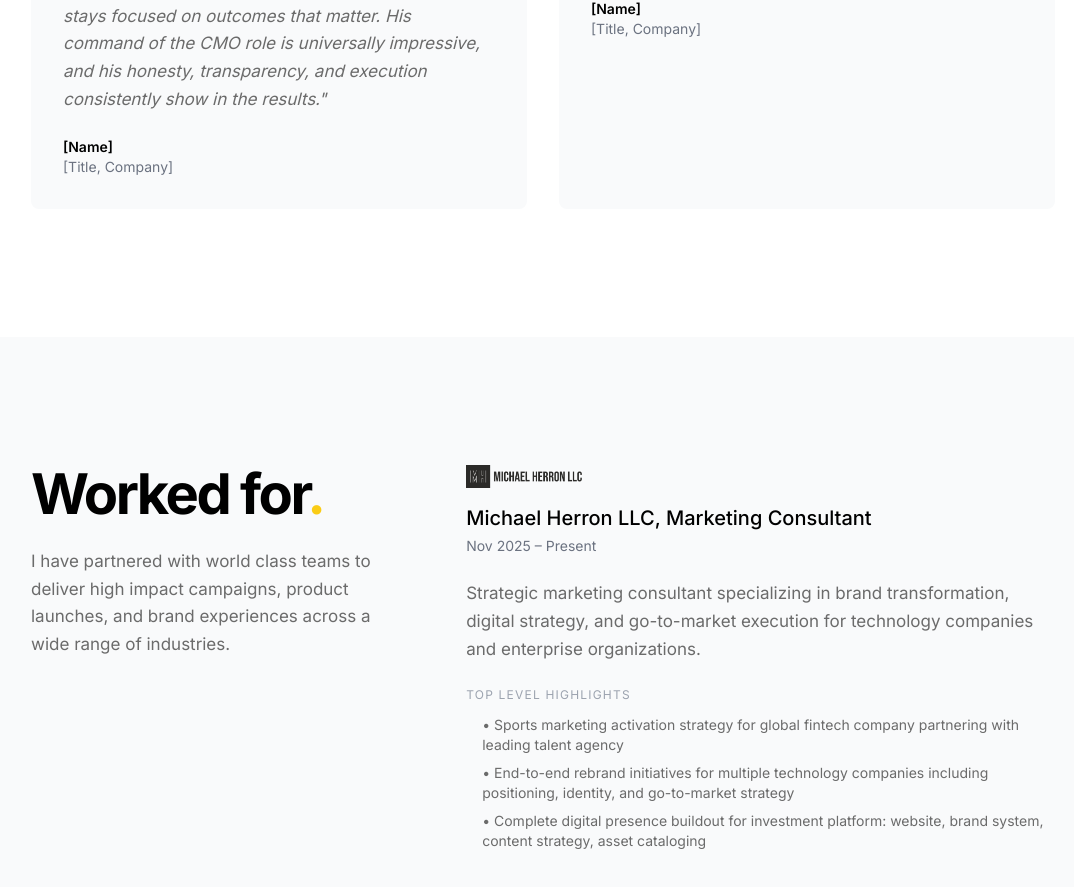
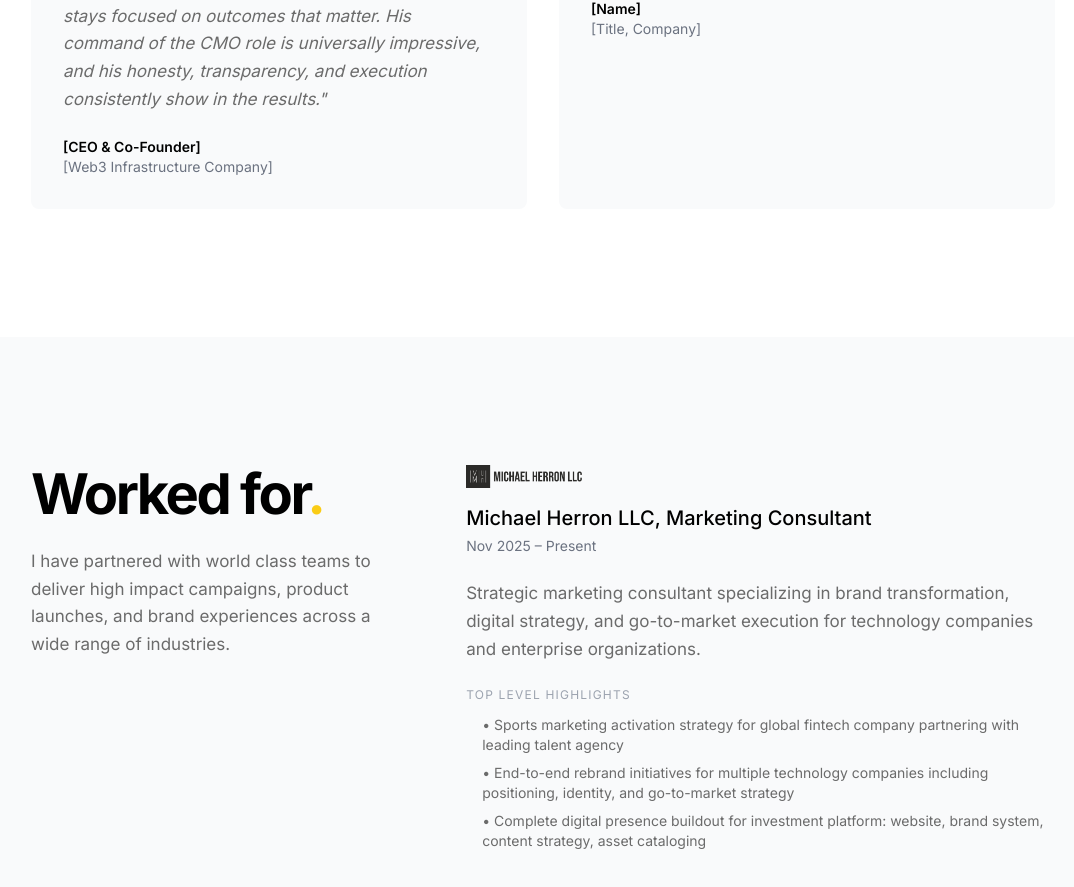
Before and after one commit to mrh1976/mherron, a Next.js app: page / in a window 1280 px wide. Shown: the part 3953-4840 px from the top of the page, without its empty margins (97-1171 px from the left). Built offline with nearby package versions, Linux system fonts and the light colour scheme.

Commit message:
Update name and title in testimonial section

```diff
--- a/app/page.tsx
+++ b/app/page.tsx
@@ -487,8 +487,8 @@ export default function Home() {
           &quot;Mike is second to none as a marketing leader. He keeps teams aligned, stakeholders informed, and stays focused on outcomes that matter. His command of the CMO role is universally impressive, and his honesty, transparency, and execution consistently show in the results.&quot;
         </p>
         <div className="text-sm">
-          <div className="font-[600]">[Name]</div>
-          <div className="text-gray-500">[Title, Company]</div>
+          <div className="font-[600]">[CEO & Co-Founder]</div>
+          <div className="text-gray-500">[Web3 Infrastructure Company]</div>
         </div>
       </div>
 
```
